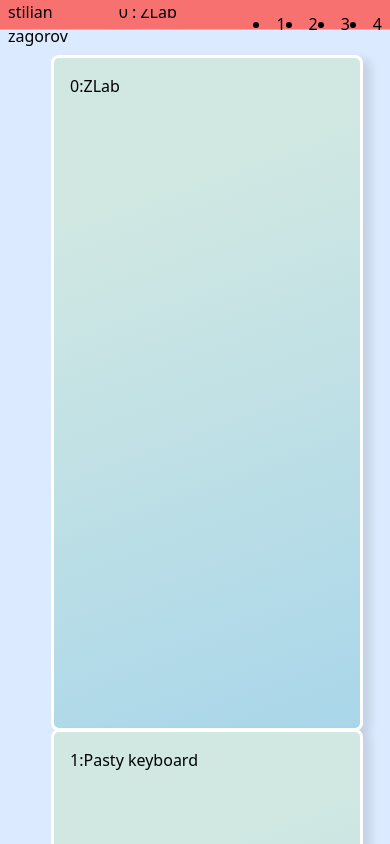
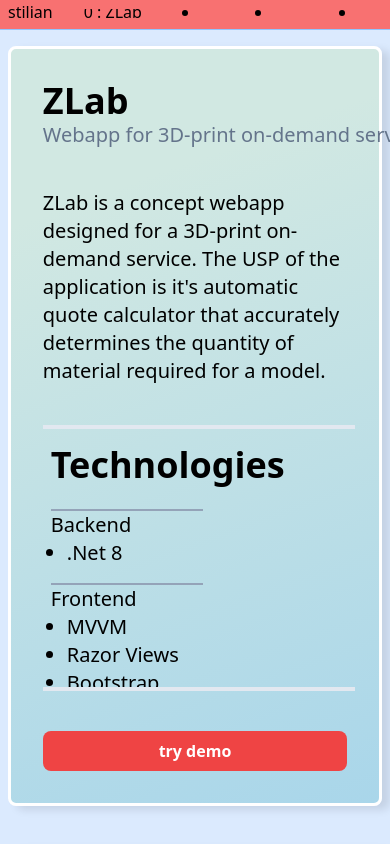
Before and after one commit to szstuff/portfolio3, a React (Vite) app: page / in a window 390 px wide. Built offline with nearby package versions, Linux system fonts and the light colour scheme.

Commit message:
feat: ımplemented responsive card design that dynamically adjusts to fit various amounts of content and display sizes feat: cards show media items in a horizontal scroll component

```diff
--- a/package.json
+++ b/package.json
@@ -10,6 +10,7 @@
     "preview": "vite preview"
   },
   "dependencies": {
+    "@material-tailwind/react": "^2.1.9",
     "react": "^18.3.1",
     "react-dom": "^18.3.1"
   },
--- a/src/App.jsx
+++ b/src/App.jsx
@@ -15,8 +15,9 @@ function App() {
   return (
     <ScrollContext.Provider value={{scrollY, setScrollY}}>
       <UserContext.Provider value={{currentCardId: currentCardId, setCurrentCardId: setCurrentCardId}}>
-        <Header/>
-        <Main/>
+        <meta name='viewport' content='width=device-width, initial-scale=1.0'/>
+          <Header/>
+          <Main/>
       </UserContext.Provider>
     </ScrollContext.Provider>
   )
--- a/src/components/Card.jsx
+++ b/src/components/Card.jsx
@@ -1,58 +1,149 @@
 import React, { useState } from 'react'
+import { Button } from "@material-tailwind/react";
 
-const Card = React.forwardRef(({id, title, body, isCovered}, ref) => {
+
+// Tech object:
+// int id, string title, (short)description, body, [string:string[]] tech, [string:string] links, string[] media
+// tech { "category": ["tech1", "tech2"] }
+// --------category: Backend, Frontend, Other
+// links { "type": "url" }
+// ---------type: try_demo, try_prod (red), app_store, github, read_more, other string (normal)
+// media/logo ["url"] (filename or path from /src/assets/media/)
+//
+// For design projects:
+// designed_in ["designappname"]
+
+const Card = React.forwardRef(({ item }, ref) => {
+  const [galleryTitle, setGalleryTitle] = useState()
+  console.log(item)
   return (
-    <div ref={ref} id={id}
-    className={`snap-start shrink-0
-    border-black border-2 rounded-lg
-    sticky ${positionValues[id]}
-    bg-slate-100 shadow-xl
-    mt-4 p-4 h-[80vh] w-[80vw] mx-[9vw]
-    card
-    // ${isCovered ? 'card-covered' : 'card'}
+    <div ref={ref} id={item.id}
+      className={`snap-start shrink-0 border-black border-2 rounded-lg
+      bg-slate-100 shadow-xl p-4 h-[90vh] w-[96vw] mx-[2vw] md:w-[84vw] md:mx-[8vw] lg:w-[80vw] lg:mx-[10vw]
+      flex flex-row justify-around
+      mt-10 order-1
+      card
     `}>
-      <h1>{id}:{title} </h1>
-      <p>{body} </p>
+
+      <div className='flex flex-col gap-2 min-w-full'>
+        <div className='col-span-2 flex flex-wrap grid-cols-6 gap-2 p-4 items-center flex-grow' >
+          {item.logo && (
+            <div className=''>
+              <img src={`/src/assets/media/${item.logo}`} className=' w-fit max-h-[10vh] rounded-lg'/>
+            </div>
+          )}
+          <div className=' shrink-0 w-auto'> <h1 className='text-4xl font-bold'> {item.title} </h1>
+          <h2 className='text-xl text-slate-500'> {item.description} </h2>
+          </div>
+        </div>
+        <div className='col-span-full  p-4 text-xl lg:max-w-[70%] xl:max-w[60%] flex-grow' > <p> {item.body} </p> </div>
+        {item.designed_in && item.designed_in.length > 0 && (
+          <div className='col-span-fullp-4' >
+            <h1 className='text-2xl font-bold py-2'> Designed using </h1>
+            <ul>
+              {item.designed_in.map((value) => (
+                <li key={value}>
+                  <ul className='list-disc pl-4'>
+                    <p> {value} </p>
+                  </ul>
+                </li>
+              ))}
+            </ul>
+          </div>
+        )}
+
+        <div className='col-span-full flex grow w-[100%] max-h-[70%]
+        overflow-x-scroll snap-x snap-proximity scroll-p-6 snap-normal p-4 space-x-6
+        ' >
+        {item.tech && Object.keys(item.tech).length > 0 && (
+            <div className='flex-none max-w-[80vw] lg:max-w-[70vw] max-h-full snap-start
+            border-y-4 border-slate-200 pl-2 overflow-y-scroll
+            '>
+              <h1 className='text-4xl font-semibold pt-4 pb-6'> Technologies</h1>
+              <ul>
+                {Object.entries(item.tech).map(([techKey, techValues]) => (
+                  <li key={techKey}>
+                    <h2 className='text-xl font-light w-[50%] border-t-2 border-slate-400 '>{techKey}</h2>
+                    <ul className='list-disc pl-4 mb-4'>
+                      {techValues.map((techItem, index) => (
+                        <li key={index} className='text-xl font-extralight'>{techItem}</li>
+                      ))}
+                    </ul>
+                  </li>
+                ))}
+              </ul>
+            </div>
+          )}
+            {item.media && item.media.length > 0 && (
+              item.media.map(([title, media]) => {
+              const extension = media.split(".").pop();  // Get file extension
+                if (extension === "mov") {
+                  return (
+                    <div key={title} className={`flex-none
+                    {title ? "max-w-[70vw]" : "max-w-[80vw]"}
+                    max-h-full snap-start`}>
+                      <video controls className="w-full h-full">
+                        <source src={`/src/assets/media/${media}`} type='video/quicktime' />
+                        Your browser does not support this video format.
+                      </video>
+                    </div>
+                  );
+                } else {
+                return (
+                  <div key={title} className='flex-none max-w-[80vw] max-h-full snap-start'>
+                      {title && (
+                        <p className='text-center font-thin text-xl h-[5%]'> {title} </p>
+                      )}
+                    <img src={`/src/assets/media/${media}`} alt={`Media for ${item.title}`} className={`${title ? 'h-[95%]' : 'h-full'} w-full border-2 border-slate-500 rounded-lg object-contain`} />
+                  </div>
+                );
+              }
+            }))
+          }
+        </div>
+
+        <div className='col-span-full flex p-4 gap-2 space-x-4 place-content-center' >
+          {item.links && Object.keys(item.links).map((linkKey, linkValue) => {
+            console.log(linkKey)
+            if (linkKey == 'app_store') {
+              return (
+                  <button class="bg-blue-500 hover:bg-blue-700 text-white font-bold py-2 rounded-lg grow lg:max-w-[33%]">
+                    AppStore
+                  </button>
+              )
+            } else if (linkKey == 'try_demo') {
+              return (
+                  <button class="bg-red-500 hover:bg-blue-700 text-white font-bold py-2  rounded-lg grow lg:max-w-[33%]">
+                    try demo
+                  </button>
+              )
+            } else if (linkKey == 'try_prod') {
+              return (
+                <button class="bg-blue-500 hover:bg-blue-700 text-white font-bold py-2  rounded-lg grow lg:max-w-[33%]">
+                  try prod
+                </button>
+              )
+            } else if (linkKey == 'read_more') {
+              return (
+                <button class="bg-blue-500 hover:bg-blue-700 text-white font-bold py-2  rounded-lg grow lg:max-w-[33%]">
+                  read more
+                </button>
+              )
+            } else {
+              return (
+                <button class="bg-blue-500 hover:bg-blue-700 text-white font-bold py-2  rounded-lg grow lg:max-w-[33%]">
+                  Other
+                </button>
+              )
+            }
+          })}
+
+        </div>
+      </div>
+
     </div>
-  )
-}
-)
+  );
+});
 
-//TODO:
-//Kan sikkert gjøres programatically, men tailwind likte ikke template literals (feks top-[${id}])
-
-const positionValues = [
-  "z-[0] top-[3vh] mt-[1vh]",
-  "z-[1] top-[4vh] mt-[2vh]",
-  "z-[2] top-[5vh] mt-[3vh]",
-  "z-[3] top-[6vh] mt-[4vh]",
-  "z-[4] top-[7vh] mt-[5vh]",
-  "z-[5] top-[8vh] mt-[6vh]",
-  "z-[6] top-[9vh] mt-[7vh]",
-  "z-[7] top-[10vh] mt-[8vh]",
-  "z-[8] top-[11vh] mt-[9vh]",
-  "z-[9] top-[12vh] mt-[10vh]",
-  "z-[10] top-[13vh] mt-[11vh]",
-  "z-[11] top-[14vh] mt-[12vh]",
-  "z-[12] top-[15vh] mt-[13vh]",
-  "z-[13] top-[16vh] mt-[14vh]",
-  "z-[14] top-[17vh] mt-[15vh]",
-  "z-[15] top-[18vh] mt-[16vh]",
-  "z-[16] top-[19vh] mt-[17vh]",
-  "z-[17] top-[20vh] mt-[18vh]",
-  "z-[18] top-[21vh] mt-[19vh]",
-  "z-[19] top-[22vh] mt-[20vh]",
-  "z-[20] top-[23vh] mt-[21vh]",
-  "z-[21] top-[24vh] mt-[22vh]",
-  "z-[22] top-[25vh] mt-[23vh]",
-  "z-[23] top-[26vh] mt-[24vh]",
-  "z-[24] top-[27vh] mt-[25vh]",
-  "z-[25] top-[28vh] mt-[26vh]",
-  "z-[26] top-[29vh] mt-[27vh]",
-  "z-[27] top-[30vh] mt-[28vh]",
-  "z-[28] top-[31vh] mt-[29vh]",
-  "z-[29] top-[32vh] mt-[30vh]",
-  "z-[30] top-[33vh] mt-[31vh]",
-]
 
 export default Card
--- a/src/components/Header.jsx
+++ b/src/components/Header.jsx
@@ -150,10 +150,9 @@ const Header = () => {
                         }
                     </div>
                 </div>
-                    <li> 1</li>
-                    <li> 2</li>
-                    <li> 3</li>
-                    <li> 4</li>
+                    <li className='px-3'> github</li>
+                    <li className='px-3'> linkedin</li>
+                    <li className='px-3'> contact</li>
                 </div>
             </div>
     </nav>
--- a/src/components/Main.jsx
+++ b/src/components/Main.jsx
@@ -4,6 +4,7 @@ import { UserContext } from '../App';
 import { ScrollContext } from '../App';
 
 // Tech object:
+// int id, string title, (short)description, body, [string:string[]] tech, [string:string] links, string[] media
 // tech { "category": ["tech1", "tech2"] }
 // --------category: Backend, Frontend, Other
 // links { "type": "url" }
@@ -16,21 +17,56 @@ import { ScrollContext } from '../App';
 
 const arr = [
     {id: 0, title: "ZLab", description: "Webapp for 3D-print on-demand service",
-        description: "ZLab is a concept webapp designed for a 3D-print on-demand service. The USP of the application is it's automatic quote calculator that accurately determines the quantity of material required for a model.",
+        body: "ZLab is a concept webapp designed for a 3D-print on-demand service. The USP of the application is it's automatic quote calculator that accurately determines the quantity of material required for a model.",
         tech: {
             "Backend": [".Net 8"],
             "Frontend": ["MVVM", "Razor Views", "Bootstrap", "Three.JS"],
-            "Others": ["Self-hosted", "SQLite", "ASP.NET Identity", "Email Sender with Brevo", "Localization", "Custom bash-scripts slice and parse g-code"]
+            "": ["Self-hosted", "SQLite", "ASP.NET Identity", "Email Sender with Brevo", "Localization", "Custom bash-scripts slice and parse g-code"]
         },
         links: {
             "try_demo": "https://zlab.no"
         },
         media: [
-            "zlab_demo_1.jpg"
-            ]
+            ["price calculation page", "zlab_demo_1.jpg"],
+            ["", "vr_trash_demo_1.mov"],
+            ["", "zlab_demo_1.jpg"],
+            ["", "zlab_demo_1.jpg"],
+            ["", "zlab_demo_1.jpg"],
+            ["", "zlab_demo_1.jpg"],
+        ]
     },
     {id: 1, title: "Pasty keyboard", description: "iOS/iPadOS keyboard",
-        description: "iOS and iPadOS app developed in Swift using frameworks like SwiftUI, UIKit and SwiftData. Pasty allows the user to quickly paste pre-defined snippets of text in any text field",
+        body: "iOS and iPadOS app developed in Swift using frameworks like SwiftUI, UIKit and SwiftData. Pasty allows the user to quickly paste pre-defined snippets of text in any text field",
+        tech: {
+            "Backend": ["Swift", "UIKit"],
+            "Frontend": ["SwiftUI"],
+            "Others": ["SwiftData"]
+        },
+        links: {
+            "app_store": "https://apps.apple.com/app/pasty-keyboard/id6499453192",
+            "read_more": "https://stilian.dev/Pasty/"
+        },
+        logo: "pasty_logo_1.jpeg",
+        media: {
+            "" : "pasty_1.jpeg",
+        }
+    },
+    {id: 2, title: "EPS VR Demo",  description: "Designed for generic HMDs",
+        body: "The application allows the user to look around a simulation of one of my prototypes collecting floating trash in the ocean. It runs on Unity using a custom camera rig controller that addresses the shortcomings of the headset used - including IPD adjustment in software and gyroscope-based tracking (as opposed to true spatial tracking).",
+        tech: {
+            "Backend": ["Unity3D"],
+            "Backend2": ["Unity3D","Unity3D","Unity3D","Unity3D","Unity3D", "Unity3D"],
+            "Backend3": ["Unity3D"],
+            "Backend4": ["Unity3D"],
+            "Others": ["SwiftData"]
+            //TODO: add design tools
+        },
+        media: {
+            "" : "vr_trash_demo_1.mov",
+        }
+    },
+    {id: 3, title: "Pasty keyboard", description: "iOS/iPadOS keyboard",
+        body: "iOS and iPadOS app developed in Swift using frameworks like SwiftUI, UIKit and SwiftData. Pasty allows the user to quickly paste pre-defined snippets of text in any text field",
         tech: {
             "Backend": ["Swift", "UIKit"],
             "Frontend": ["SwiftUI"],
@@ -41,19 +77,10 @@ const arr = [
             "read_more": "https://stilian.dev/Pasty/"
         },
         logo: ["pasty_logo_1.jpeg"],
-        media: ["pasty_1.jpeg"]
+
     },
-    {id: 2, title: "EPS VR Demo",  description: "Designed for generic HMDs",
-        description: "The application allows the user to look around a simulation of one of my prototypes collecting floating trash in the ocean. It runs on Unity using a custom camera rig controller that addresses the shortcomings of the headset used - including IPD adjustment in software and gyroscope-based tracking (as opposed to true spatial tracking).",
-        tech: {
-            "Backend": ["Unity3D"],
-            "Others": ["SwiftData"]
-            //TODO: add design tools
-        },
-        media: ["vr_trash_demo_1.mov"]
-    },
-    {id: 3, title: "Pasty keyboard", description: "iOS/iPadOS keyboard",
-        description: "iOS and iPadOS app developed in Swift using frameworks like SwiftUI, UIKit and SwiftData. Pasty allows the user to quickly paste pre-defined snippets of text in any text field",
+    {id: 4, title: "Pasty keyboard", description: "iOS/iPadOS keyboard",
+        body: "iOS and iPadOS app developed in Swift using frameworks like SwiftUI, UIKit and SwiftData. Pasty allows the user to quickly paste pre-defined snippets of text in any text field",
         tech: {
             "Backend": ["Swift", "UIKit"],
             "Frontend": ["SwiftUI"],
@@ -63,11 +90,10 @@ const arr = [
             "app_store": "https://apps.apple.com/app/pasty-keyboard/id6499453192",
             "read_more": "https://stilian.dev/Pasty/"
         },
-        logo: ["pasty_logo_1.jpeg"],
-        media: ["pasty_1.jpeg"]
+        logo: ["pasty_logo_1.jpeg"]
     },
-    {id: 4, title: "Pasty keyboard", description: "iOS/iPadOS keyboard",
-        description: "iOS and iPadOS app developed in Swift using frameworks like SwiftUI, UIKit and SwiftData. Pasty allows the user to quickly paste pre-defined snippets of text in any text field",
+    {id: 5, title: "Pasty keyboard", description: "iOS/iPadOS keyboard",
+        body: "iOS and iPadOS app developed in Swift using frameworks like SwiftUI, UIKit and SwiftData. Pasty allows the user to quickly paste pre-defined snippets of text in any text field",
         tech: {
             "Backend": ["Swift", "UIKit"],
             "Frontend": ["SwiftUI"],
@@ -77,43 +103,8 @@ const arr = [
             "app_store": "https://apps.apple.com/app/pasty-keyboard/id6499453192",
             "read_more": "https://stilian.dev/Pasty/"
         },
-        logo: ["pasty_logo_1.jpeg"],
-        media: ["pasty_1.jpeg"]
+        logo: ["pasty_logo_1.jpeg"]
     },
-    {id: 5, title: "Pasty keyboard", description: "iOS/iPadOS keyboard",
-        description: "iOS and iPadOS app developed in Swift using frameworks like SwiftUI, UIKit and SwiftData. Pasty allows the user to quickly paste pre-defined snippets of text in any text field",
-        tech: {
-            "Backend": ["Swift", "UIKit"],
-            "Frontend": ["SwiftUI"],
-            "Others": ["SwiftData"]
-        },
-        links: {
-            "app_store": "https://apps.apple.com/app/pasty-keyboard/id6499453192",
-            "read_more": "https://stilian.dev/Pasty/"
-        },
-        logo: ["pasty_logo_1.jpeg"],
-        media: ["pasty_1.jpeg"]
-    },
-    // {id: 1, title: "Oppgave 123", body: "tasdasdasd"},
-    // {id: 2, title: "Website for dadada", body: "tasdasdasd"},
-    // {id: 3, title: "CLI Utility 1", body: "tasdasdasd"},
-    // {id: 4, title: "CLI Utility 2", body: "tasdasdasd"},
-    // {id: 5, title: "hei", body: "tasdasdasd"},
-    // {id: 6, title: "hei", body: "tasdasdasd"},
-    // {id: 7, title: "hei", body: "tasdasdasd"},
-    // {id: 8, title: "hei", body: "tasdasdasd"},
-    // {id: 9, title: "hei", body: "tasdasdasd"},
-    // {id: 10, title: "hei", body: "tasdasdasd"},
-    // {id: 11, title: "hei", body: "tasdasdasd"},
-    // {id: 12, title: "hei", body: "tasdasdasd"},
-    // {id: 13, title: "hei", body: "tasdasdasd"},
-    // {id: 14, title: "hei", body: "tasdasdasd"},
-    // {id: 15, title: "hei", body: "tasdasdasd"},
-    // {id: 16, title: "hei", body: "tasdasdasd"},
-    // {id: 17, title: "hei", body: "tasdasdasd"},
-    // {id: 18, title: "hei", body: "tasdasdasd"},
-    // {id: 19, title: "hei", body: "tasdasdasd"},
-    // {id: 20, title: "hei", body: "tasdasdasd"}
 ];
 
 const Main = () => {
@@ -157,22 +148,6 @@ const Main = () => {
         console.log("Elements currently in view:", elementsInView);
         }, [elementsInView]);
 
-    // useEffect(() => {
-    //     elementsRef.current.forEach(ref => {
-    //         console.log("evaluating ref " + ref.id + "  current: " + elementsInView[0])
-    //         if (ref.id < elementsInView[0]) {
-    //             console.log("ref " + ref.id + "assigned card before")
-    //             ref.className=`scroll-mt-12 snap-start shrink-0 border-black border-4 rounded-lg z-[${ref.id}] w-96 h-[80vh] bg-slate-100 -my-6 p-4 shadow-xl card-before`
-    //         } else if (ref.id == elementsInView[0]) {
-    //             console.log("ref " + ref.id + "assigned card main")
-    //             ref.className=`scroll-mt-12 snap-start shrink-0 border-black border-4 rounded-lg z-[${ref.id}] w-96 h-[80vh] bg-slate-100 -my-6 p-4 shadow-xl card-main`
-    //         } else {
-    //             console.log("ref " + ref.id + "assigned card default")
-    //             ref.className=`scroll-mt-12 snap-start shrink-0 border-black border-4 rounded-lg z-[${ref.id}] w-96 h-[80vh] bg-slate-100 -my-6 p-4 shadow-xl card`
-    //         }
-    // })}, [elementsInView])
-
-
     //Header-main view scroll sync logic
     const {setScrollY} = useContext(ScrollContext)
     const scrollRef = useRef()
@@ -188,26 +163,23 @@ const Main = () => {
         }
         }, [setScrollY])
 
-    return (
-        <div ref={scrollRef} className='bg-blue-100 h-[calc(100vh-30px)] snap-y snap-mandatory scroll-p-4 overflow-y-scroll'>
-            <div className='container p-4'>
-                <div className='grid gap-4'>
+        return (
+            <div ref={scrollRef} className='bg-blue-100 h-[calc(100vh-30px)] snap-y snap-mandatory scroll-p-4 overflow-y-scroll relative'>
+                <div className='container'>
                     <div className='relative'>
                         {arr.map((item, index) => (
                             <Card
-                                ref={(el) => elementsRef.current[index] = el}  // Assign ref to each element
-                                key={item.id}
-                                id={item.id}
-                                title={item.title}
-                                body={item.body}
-                                isCovered={currentCardId > item.id ? true : false}
+                                ref={(el) => elementsRef.current[index] = el}
+                                key={""+item.id}
+                                item={item}
+                                isCovered={currentCardId > item.id}
+                                index={index}
                             />
                         ))}
                     </div>
                 </div>
             </div>
-        </div>
-    );
+        );
 };
 
 export default Main;
--- a/src/index.css
+++ b/src/index.css
@@ -34,9 +34,6 @@ https://webflow.com/blog/elegant-color-palettes?utm_source=google&utm_medium=sea
   background: linear-gradient(75deg, var(--primary) 40%, var(--accent));
   animation: spinBackground 1s linear;
 }
-/*
-.card-covered {
-} */
 
 @keyframes spinBackground {
   0% {background: linear-gradient(160deg, var(--primary) 20%, var(--accent));}
```
Also changed, not shown: 1 other file (tests, documents, lock files or other folders).
